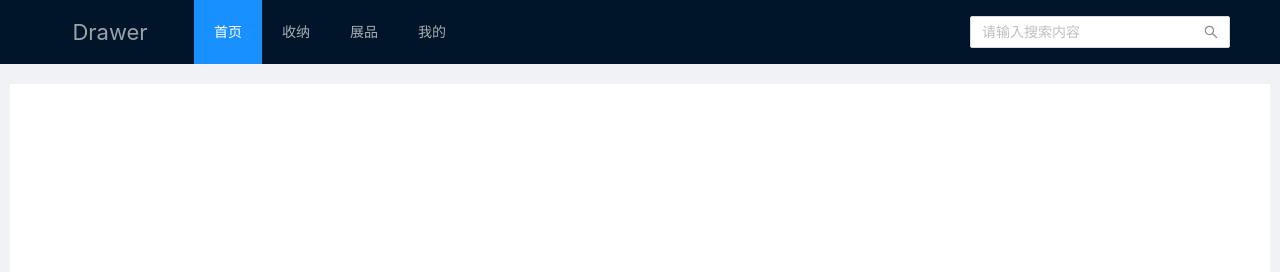
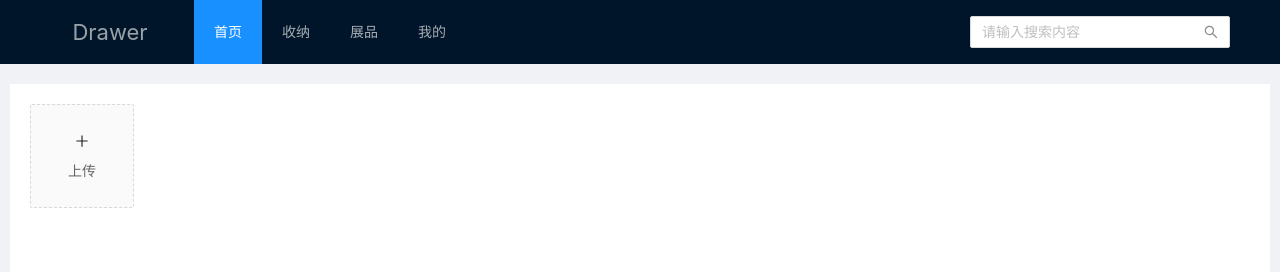
Before and after one commit to jiangzetian/Drawer, a Vue app: page / in a window 1280 px wide. Shown: the top 272 px of the page. Built offline with nearby package versions, Linux system fonts and the light colour scheme.

Commit message:
图片上传功能

```diff
--- a/src/components/DynamicTags/js/index.ts
+++ b/src/components/DynamicTags/js/index.ts
@@ -12,7 +12,7 @@ export default function dynamicTags(props: any,context: any) {
     //当前输入框的值
     const inputValue = ref('');
     //输入框最大长度
-    const itemMaxLenght = ref(props.inputMaxLenght);
+    const itemMaxLenght = ref(props.inputMaxLenght``);
 
     //删除某一个
     const handleClose = (index: number) => {
--- /dev/null
+++ b/src/components/DynamicUpload/index.vue
@@ -0,0 +1,84 @@
+<template>
+    <div class="clearfix">
+        <a-upload
+                action="https://www.mocky.io/v2/5cc8019d300000980a055e76"
+                list-type="picture-card"
+                :file-list="lists"
+                @preview="handlePreview"
+                @change="handleChange"
+        >
+            <div v-if="lists.length < 4">
+                <plus-outlined />
+                <div class="ant-upload-text">上传</div>
+            </div>
+        </a-upload>
+        <a-modal :visible="previewVisible" :footer="null" @cancel="handleCancel">
+            <img alt="example" style="width: 100%" :src="previewImage" />
+        </a-modal>
+    </div>
+</template>
+
+<script lang="ts">
+    import {defineComponent,ref} from 'vue'
+    import {PlusOutlined} from '@ant-design/icons-vue';
+
+    function getBase64(file: any) {
+        return new Promise((resolve, reject) => {
+            const reader = new FileReader();
+            reader.readAsDataURL(file);
+            reader.onload = () => resolve(reader.result);
+            reader.onerror = error => reject(error);
+        });
+    }
+
+    export default defineComponent({
+        components: {
+            PlusOutlined,
+        },
+        emits:['change'],
+        setup(props,context){
+            const  previewVisible = ref(false);
+            const  previewImage = ref('');
+            const  lists: any = ref([])
+            //关闭预览窗口
+            const handleCancel = ()=>{
+                previewVisible.value = false;
+            }
+            //打开预览窗口
+            const handlePreview = async (file: any)=>{
+                if (!file.url && !file.preview) {
+                    file.preview = await getBase64(file.originFileObj);
+                }
+                previewImage.value = file.url || file.preview;
+                previewVisible.value = true;
+            }
+            // 图片改变
+            const handleChange = ({file,fileList}: any)=>{
+                lists.value = fileList;
+                if(file.status == 'done' || file.status == 'removed'){
+                    context.emit("change", [...lists.value]);
+                }
+            }
+
+            return {
+                previewVisible,
+                previewImage,
+                lists,
+                handleCancel,
+                handleChange,
+                handlePreview
+            }
+        }
+    })
+</script>
+
+<style scoped>
+    .ant-upload-select-picture-card i {
+        font-size: 32px;
+        color: #999;
+    }
+    .ant-upload-select-picture-card .ant-upload-text {
+        margin-top: 8px;
+        color: #666;
+    }
+</style>
--- a/src/views/Home/index.vue
+++ b/src/views/Home/index.vue
@@ -1,7 +1,7 @@
 <template>
   <div class="home">
     <section style="width: 50%">
-
+      <DynamicUpload @change="changeUpload"/>
     </section>
   </div>
 </template>
@@ -9,13 +9,20 @@
 <script lang="ts">
   import {ref} from 'vue';
   import {HomeOutlined} from '@ant-design/icons-vue';
+  import DynamicUpload from '@/components/DynamicUpload/index.vue'
+
   export default {
     components: {
+      DynamicUpload
     },
     setup(){
       const search = ref('');
+      const changeUpload = (e: any) =>{
+        console.log(e)
+      }
       return {
         search,
+        changeUpload
       }
     }
   }
```
Also changed, not shown: src/components/DynamicUpload/js/index.ts (added).
